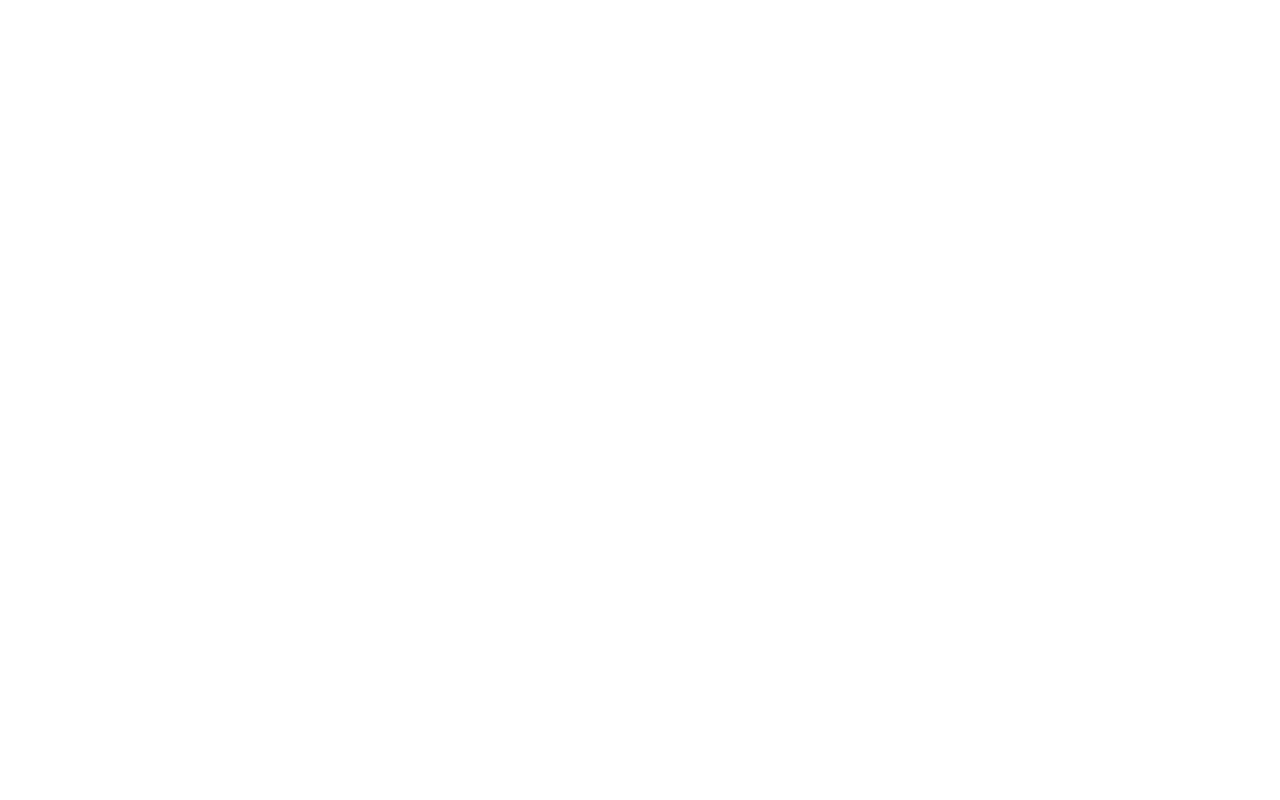
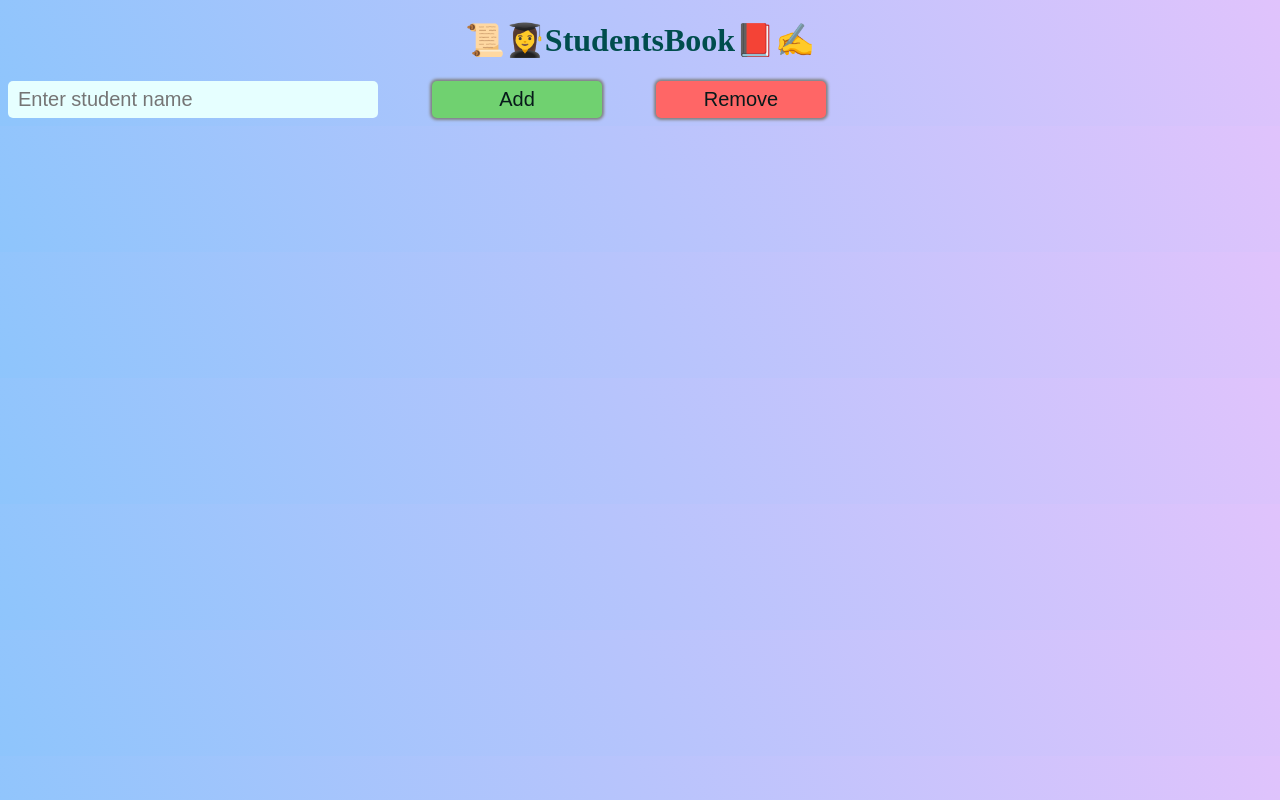
Before and after one commit to dipaligaikwad12/Student-Book-Ass34-, a plain HTML site: page index.html in a window 1280 px wide. Drawn offline with Linux system fonts and the light colour scheme.

Commit message:
basic design added

```diff
--- a/index.html
+++ b/index.html
@@ -1,11 +1,49 @@
 <!DOCTYPE html>
 <html lang="en">
+
 <head>
     <meta charset="UTF-8">
     <meta name="viewport" content="width=device-width, initial-scale=1.0">
     <title>Student Book</title>
+    <style>
+        body {
+            background-color: #8EC5FC;
+            background-image: linear-gradient(62deg, #8EC5FC 0%, #E0C3FC 100%);
+        }
+
+        .heading {
+            text-align: center;
+            color: #004d4d;
+        }
+        .student-name{
+            font-size: 20px;
+            padding: 7px 10px;
+            width: 350px;
+            color: #071a1a;
+            border: none;
+            border-radius: 5px;
+            background-color: #e6ffff;
+        }
+        .btn-action{
+            width: 170px;
+            margin-left: 50px;
+            box-shadow: 0px 0px 3px 2px gray;
+            cursor: pointer;
+        }
+        .btn-action:hover{
+            border-radius: 15px;
+            transition: 0.6s;
+        }
+    </style>
 </head>
+
 <body>
+    <h1 class="heading">📜👩‍🎓StudentsBook📕✍</h1>
+    <div class="add-student-container">
+        <input type="text" id="student-name" class="student-name" placeholder="Enter student name" />
+        <button type="button" class="btn-action student-name" style="background-color: #70d170;" onclick="addStudent()"> Add </button>
+        <button type="button" class="btn-action student-name" style="background-color: #ff6666;" onclick="removeStudent()">Remove </button>
+    </div>
+</body>
 
-</body>
 </html>
```
Also changed, not shown: book.avif (added).
